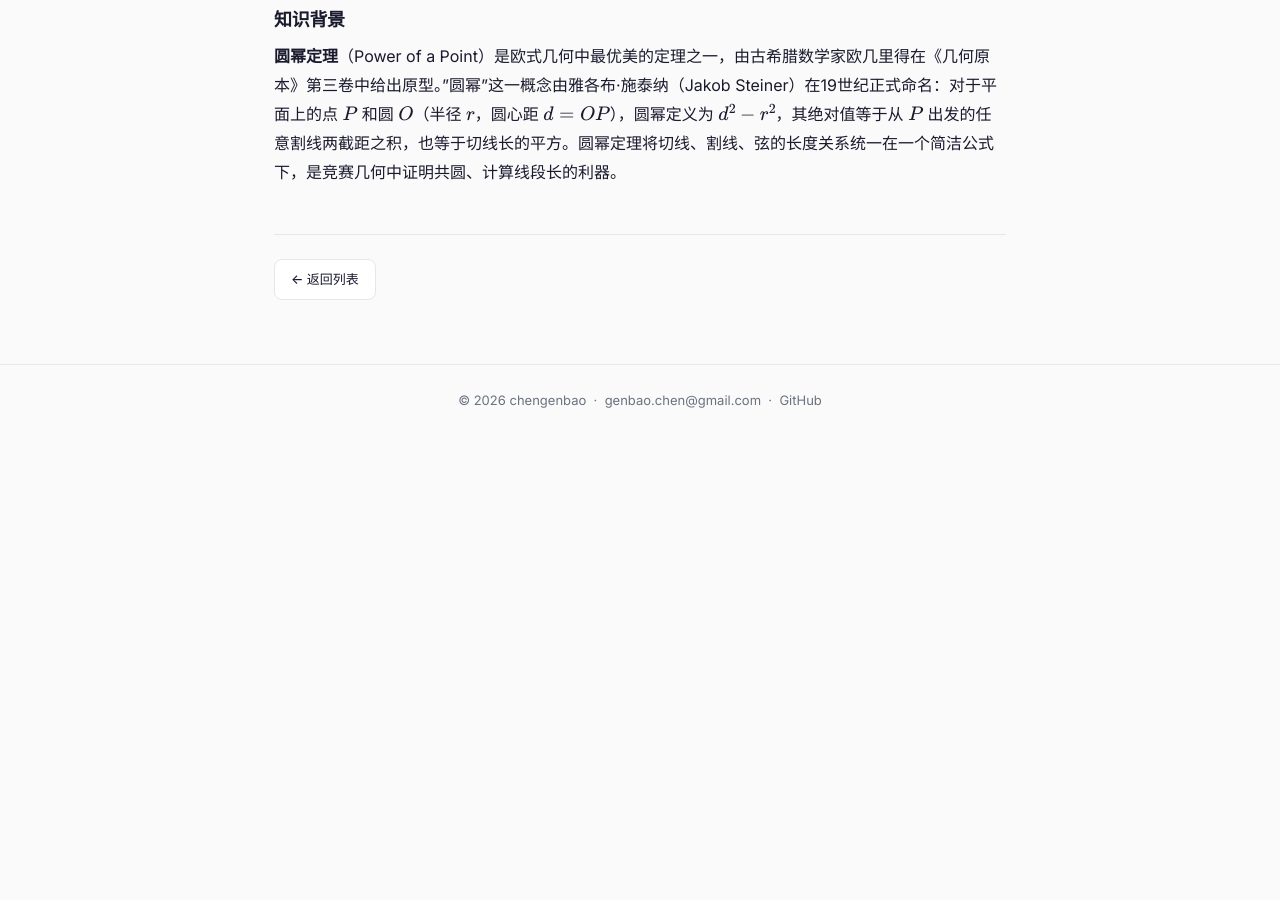
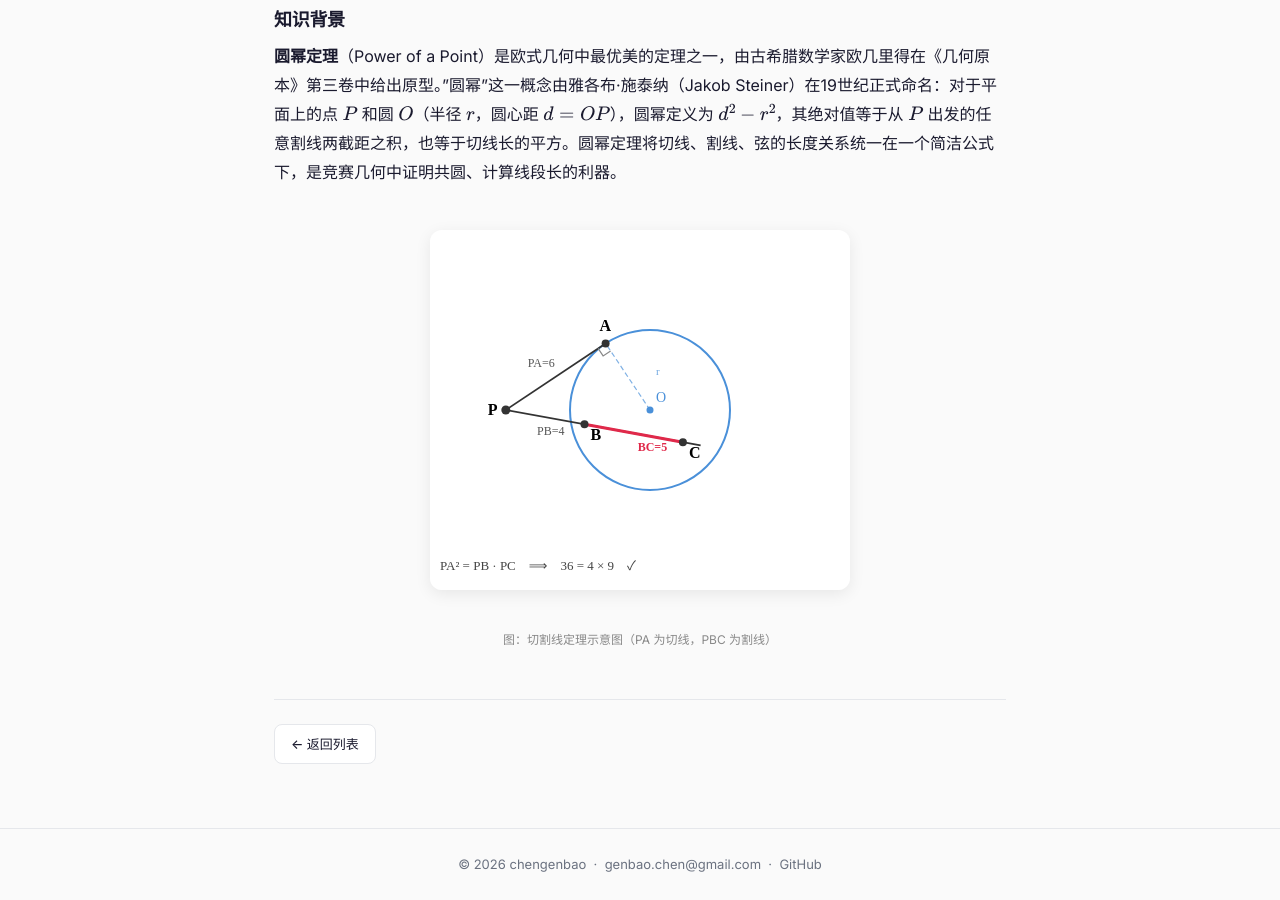
Before and after one commit to chengenbao/chengenbao.github.io, a Jekyll site: the page built from _reading_list/2026-03-01-math.md, in a window 1280 px wide and 900 px high, scrolled down 2960 px. Built offline with Jekyll 4.4.1, drawn with Linux system fonts in a browser that asks for light colours; before the commit the page ends 3396 px from its top, so only the background shows below that.

Commit message:
feat: add geometry figure to 2026-03-01 math post

```diff
--- a/_reading_list/2026-03-01-math.md
+++ b/_reading_list/2026-03-01-math.md
@@ -119,3 +119,9 @@ $$\boxed{BC = 5}$$
 ### 知识背景
 
 **圆幂定理**（Power of a Point）是欧式几何中最优美的定理之一，由古希腊数学家欧几里得在《几何原本》第三卷中给出原型。"圆幂"这一概念由雅各布·施泰纳（Jakob Steiner）在19世纪正式命名：对于平面上的点 $P$ 和圆 $O$（半径 $r$，圆心距 $d=OP$），圆幂定义为 $d^2 - r^2$，其绝对值等于从 $P$ 出发的任意割线两截距之积，也等于切线长的平方。圆幂定理将切线、割线、弦的长度关系统一在一个简洁公式下，是竞赛几何中证明共圆、计算线段长的利器。
+
+
+<div style="text-align:center;margin:18px 0;">
+  <img src="/assets/math/2026-03-01-fig1.svg" alt="切割线定理示意图" style="max-width:420px;width:100%;">
+  <p style="font-size:12px;color:#888;margin-top:6px;">图：切割线定理示意图（PA 为切线，PBC 为割线）</p>
+</div>
```
